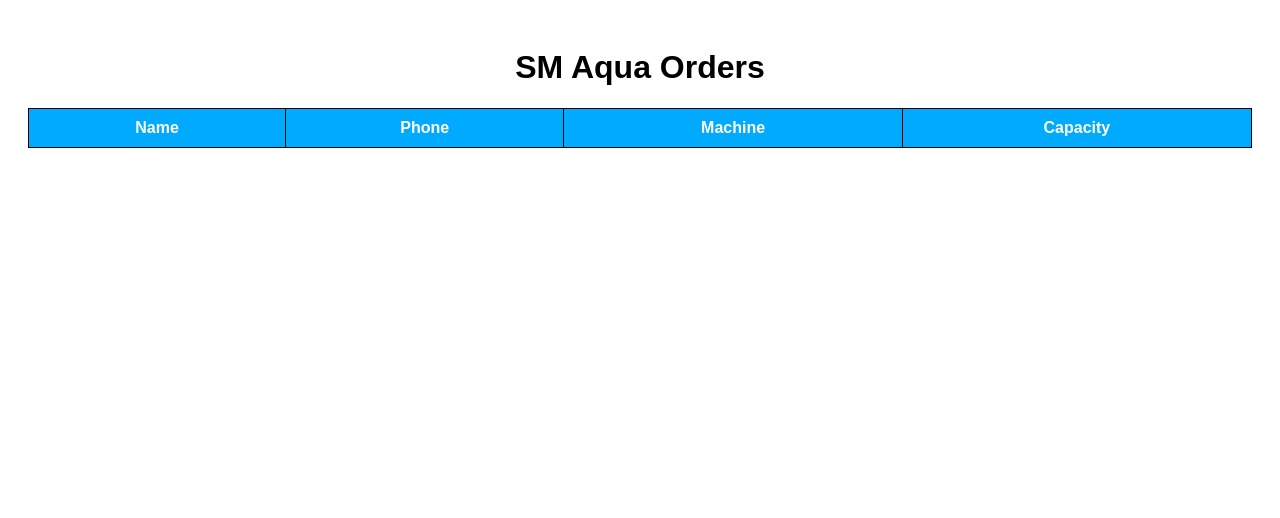
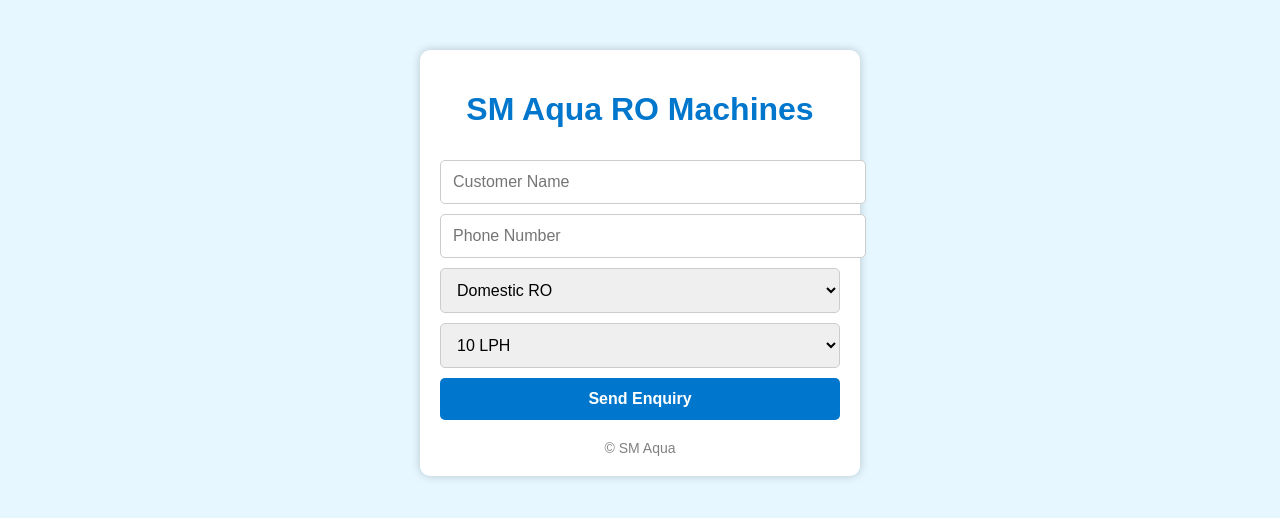
Before and after one commit to mujahidsdghf-bot/sm-aqua-backend, a website: page admin.html in a window 1280 px wide. Drawn offline with Linux system fonts and the light colour scheme; no server answers.

Commit message:
Update admin.html

```diff
--- a/admin.html
+++ b/admin.html
@@ -1,64 +1,105 @@
 <!DOCTYPE html>
 <html>
 <head>
-  <title>SM Aqua Admin Panel</title>
+  <title>SM Aqua RO Machines</title>
+  <meta name="viewport" content="width=device-width, initial-scale=1.0">
   <style>
-    body { font-family: Arial; padding: 20px; }
-    h1 { text-align: center; }
-    table {
+    body {
+      font-family: Arial, sans-serif;
+      background: #e6f7ff;
+      margin: 0;
+      padding: 0;
+    }
+
+    .container {
+      max-width: 400px;
+      margin: 50px auto;
+      background: white;
+      padding: 20px;
+      border-radius: 10px;
+      box-shadow: 0 0 10px rgba(0,0,0,0.2);
+    }
+
+    h1 {
+      text-align: center;
+      color: #0077cc;
+    }
+
+    input, select, button {
       width: 100%;
-      border-collapse: collapse;
+      padding: 12px;
+      margin-top: 10px;
+      border-radius: 5px;
+      border: 1px solid #ccc;
+      font-size: 16px;
+    }
+
+    button {
+      background: #0077cc;
+      color: white;
+      border: none;
+      font-weight: bold;
+      cursor: pointer;
+    }
+
+    button:hover {
+      background: #005fa3;
+    }
+
+    .footer {
+      text-align: center;
       margin-top: 20px;
-    }
-    th, td {
-      border: 1px solid #000;
-      padding: 10px;
-      text-align: center;
-    }
-    th {
-      background-color: #00aaff;
-      color: white;
+      font-size: 14px;
+      color: gray;
     }
   </style>
 </head>
 <body>
 
-<h1>SM Aqua Orders</h1>
+<div class="container">
+  <h1>SM Aqua RO Machines</h1>
 
-<table id="ordersTable">
-  <thead>
-    <tr>
-      <th>Name</th>
-      <th>Phone</th>
-      <th>Machine</th>
-      <th>Capacity</th>
-    </tr>
-  </thead>
-  <tbody></tbody>
-</table>
+  <form id="orderForm">
+    <input type="text" placeholder="Customer Name" id="name" required>
+    <input type="text" placeholder="Phone Number" id="phone" required>
+
+    <select id="machine">
+      <option>Domestic RO</option>
+      <option>Wall Mount RO</option>
+      <option>Under Sink RO</option>
+    </select>
+
+    <select id="capacity">
+      <option>10 LPH</option>
+      <option>15 LPH</option>
+      <option>20 LPH</option>
+    </select>
+
+    <button type="submit">Send Enquiry</button>
+  </form>
+
+  <div class="footer">© SM Aqua</div>
+</div>
 
 <script>
-async function loadOrders() {
-  const res = await fetch("https://sm-aqua-backend-1.onrender.com");
-  const data = await res.json();
+document.getElementById("orderForm").addEventListener("submit", async function(e){
+  e.preventDefault();
 
-  const table = document.querySelector("#ordersTable tbody");
-  table.innerHTML = "";
+  const name = document.getElementById("name").value;
+  const phone = document.getElementById("phone").value;
+  const machine = document.getElementById("machine").value;
+  const capacity = document.getElementById("capacity").value;
 
-  data.forEach(order => {
-    const row = `
-      <tr>
-        <td>${order.name}</td>
-        <td>${order.phone}</td>
-        <td>${order.machine}</td>
-        <td>${order.capacity}</td>
-      </tr>
-    `;
-    table.innerHTML += row;
+  await fetch("https://sm-aqua-backend-1.onrender.com", {
+    method: "POST",
+    headers: {
+      "Content-Type": "application/json"
+    },
+    body: JSON.stringify({ name, phone, machine, capacity })
   });
-}
 
-loadOrders();
+  alert("Enquiry Sent ✅");
+});
 </script>
 
 </body>
```
